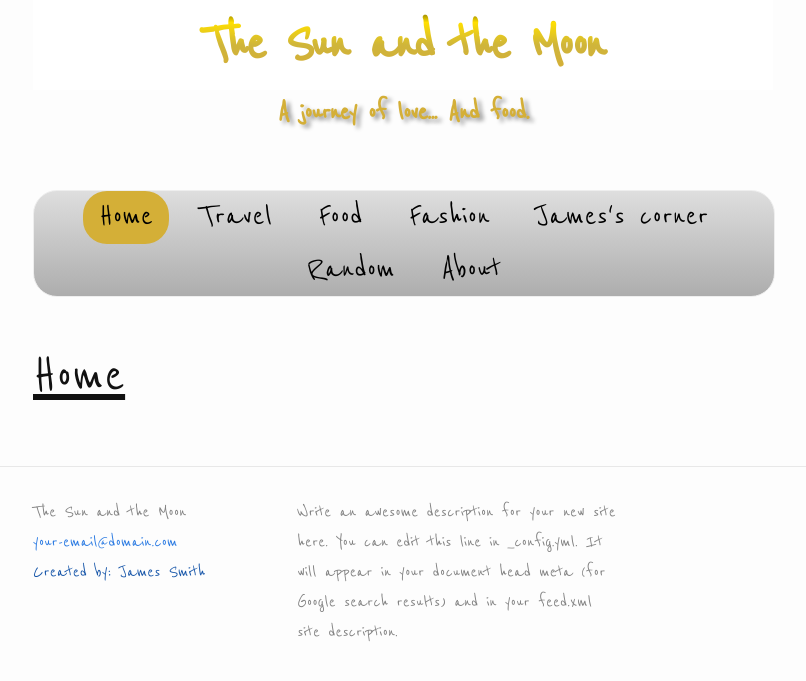
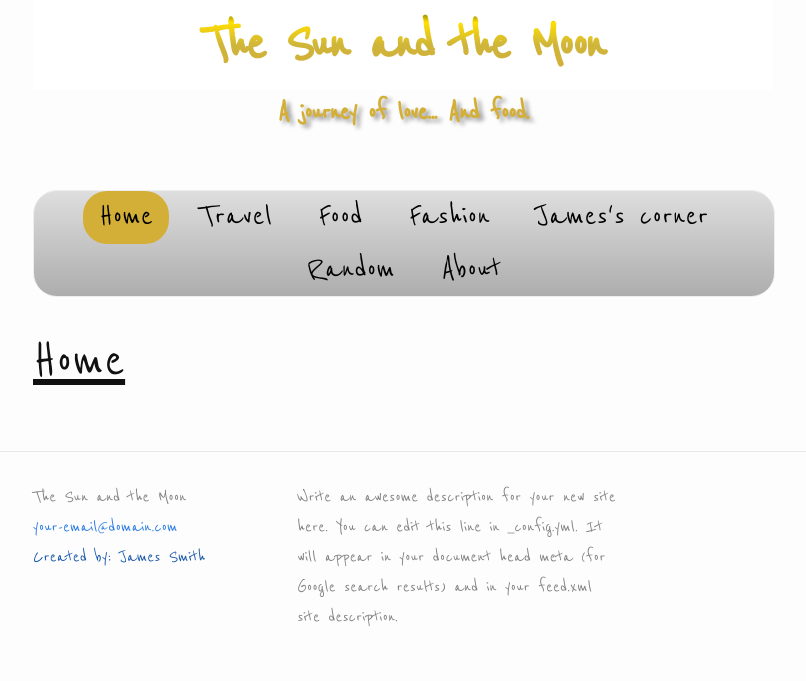
Before and after one commit to james-karen/james-karen.github.io, a Jekyll site: the page built from index.html, in a window 1280 px wide. Shown: the top 681 px of the page, without its empty margins (237-1043 px from the left). Built offline with Jekyll 4.4.1, drawn with Linux system fonts in a browser that asks for light colours.

Commit message:
Mobile fixes

```diff
--- a/_sass/_layout.scss
+++ b/_sass/_layout.scss
@@ -100,7 +100,7 @@
         display: inline-block;
         list-style-type: none;
         width: 100%;
-        margin-left: 0px;
+        margin: 0px;
 
         overflow: hidden;
         text-align: center;
```
